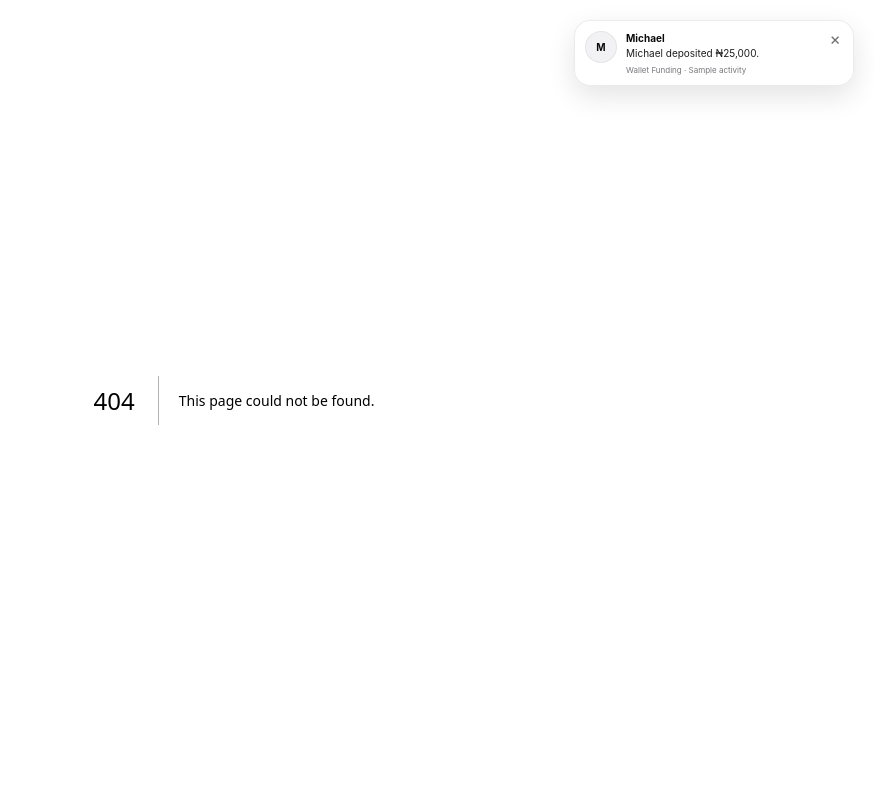
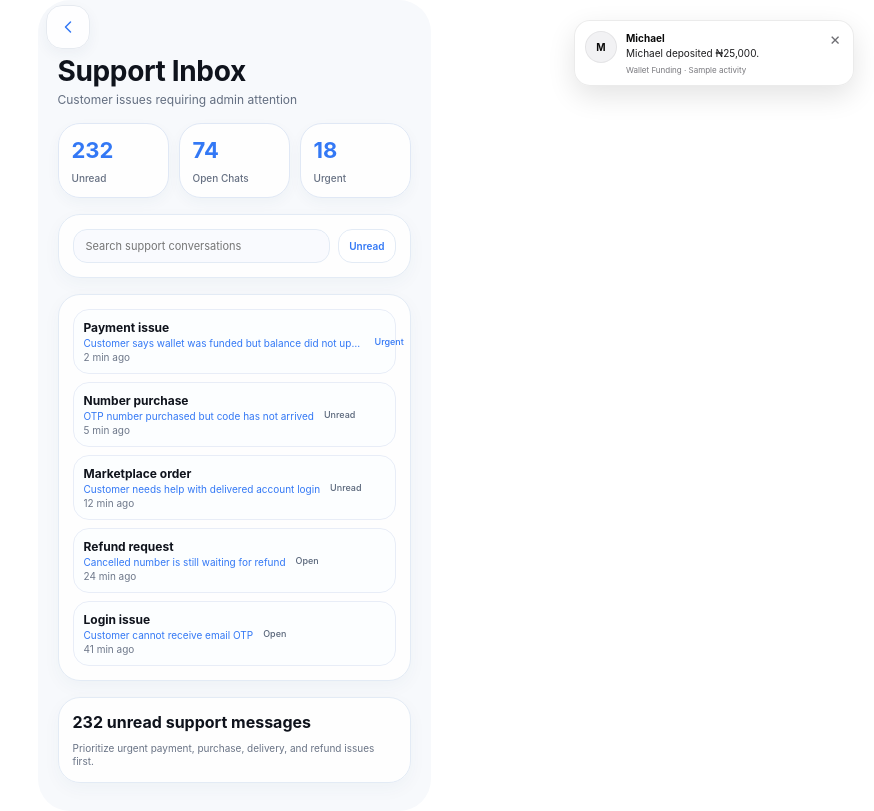
Before and after one commit to wis12dom34/-wickspend-web, a Next.js app: page /admin/support in a window 1280 px wide. Before the commit this address had no page. Shown: the whole page, without its empty margins (406-1280 px from the left). Built offline with nearby package versions, Linux system fonts and the light colour scheme.

Commit message:
Add admin support route

```diff
--- /dev/null
+++ b/app/admin/support/page.tsx
@@ -0,0 +1,5 @@
+import AdminScreen from '../AdminScreen';
+
+export default function AdminSupportPage() {
+  return <AdminScreen screen="support" />;
+}
```
